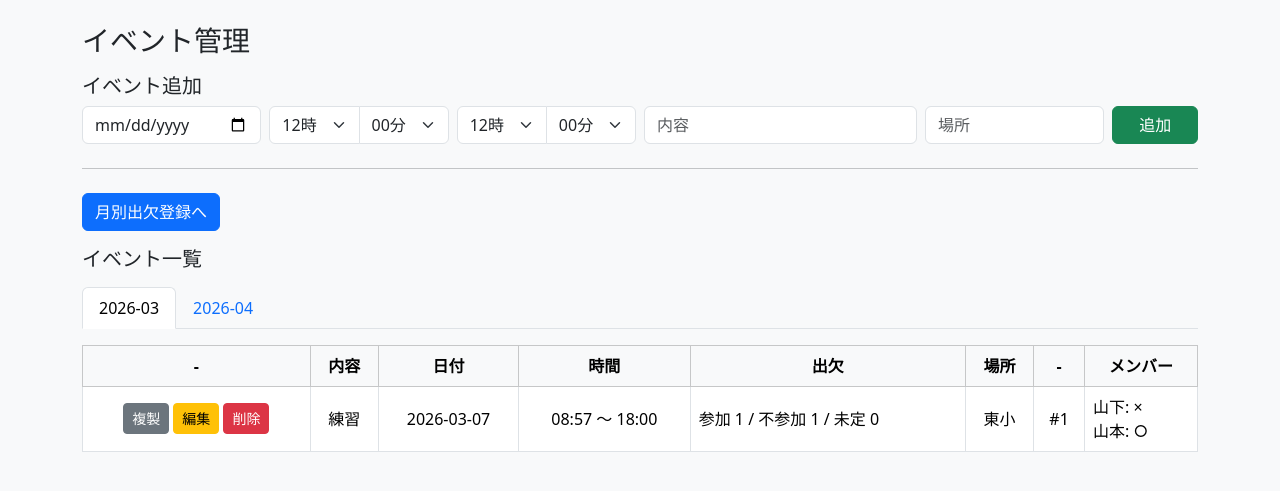
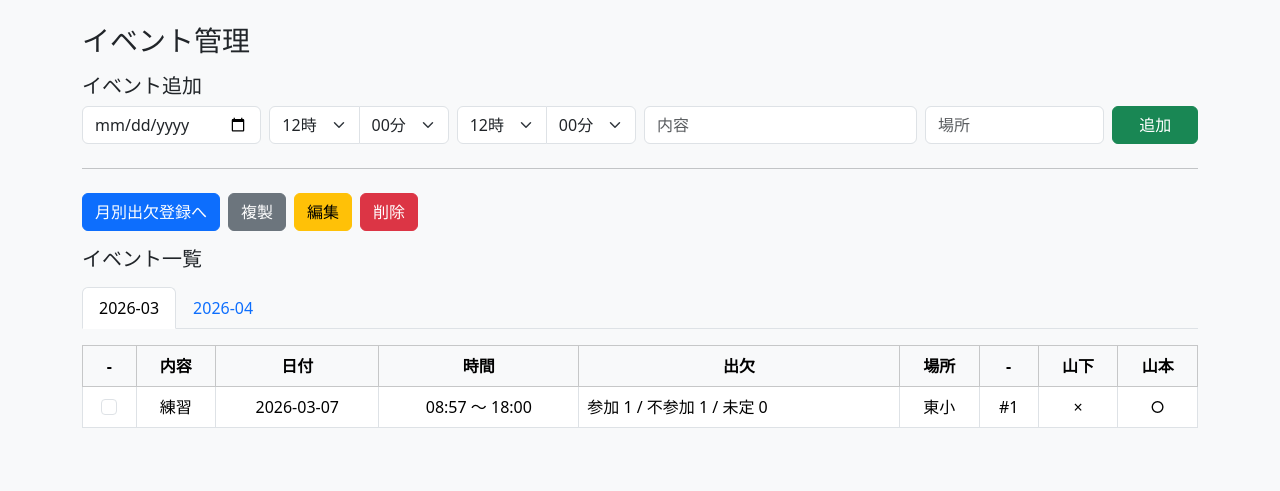
Before and after one commit to ryosuke0612/mossan-store, a Flask app: page / in a window 1280 px wide. Shown: the top 491 px of the page. Run offline with Flask 3, Linux system fonts and the light colour scheme; data comes from the database, SQL or seed files in the repository.

Commit message:
codex update_1

```diff
--- a/app.py
+++ b/app.py
@@ -179,6 +179,45 @@ def duplicate_match(id):
     conn.close()
     return redirect("/")
 
+
+@app.route("/matches/action", methods=["POST"])
+def bulk_match_action():
+    action = request.form.get("action", "")
+    selected_ids_raw = request.form.getlist("selected_ids")
+
+    if not selected_ids_raw:
+        return redirect("/")
+
+    try:
+        selected_ids = [int(match_id) for match_id in selected_ids_raw]
+    except ValueError:
+        return redirect("/")
+
+    if action == "edit":
+        return redirect(f"/edit/{selected_ids[0]}")
+
+    conn = sqlite3.connect("schedule.db")
+    c = conn.cursor()
+
+    if action == "duplicate":
+        c.executemany("""
+        INSERT INTO matches (date, start_time, end_time, opponent, place)
+        SELECT date, start_time, end_time, opponent, place
+        FROM matches
+        WHERE id=?
+        """, [(match_id,) for match_id in selected_ids])
+    elif action == "delete":
+        placeholders = ",".join("?" for _ in selected_ids)
+        c.execute(f"DELETE FROM attendance WHERE match_id IN ({placeholders})", selected_ids)
+        c.execute(f"DELETE FROM matches WHERE id IN ({placeholders})", selected_ids)
+    else:
+        conn.close()
+        return redirect("/")
+
+    conn.commit()
+    conn.close()
+    return redirect("/")
+
 @app.route("/edit/<int:id>", methods=["GET", "POST"])
 def edit_match(id):
 
--- a/templates/index.html
+++ b/templates/index.html
@@ -26,7 +26,6 @@
 <h5>イベント追加</h5>
 <form method="POST" action="/add">
 <div class="row g-2">
-
 <div class="col-md-2">
 <input type="date" name="date" class="form-control" required>
 </div>
@@ -72,22 +71,25 @@
 <div class="col-md-1">
 <button class="btn btn-success w-100">追加</button>
 </div>
-
 </div>
 </form>
 
 <hr class="my-4">
 
-<a href="/attendance/month" class="btn btn-primary mb-3">月別出欠登録へ</a>
+<form method="POST" action="/matches/action">
+<div class="d-flex flex-wrap gap-2 mb-3">
+<a id="attendance-month-link" href="/attendance/month" class="btn btn-primary">月別出欠登録へ</a>
+<button type="submit" name="action" value="duplicate" class="btn btn-secondary">複製</button>
+<button type="submit" name="action" value="edit" class="btn btn-warning">編集</button>
+<button type="submit" name="action" value="delete" class="btn btn-danger" onclick="return confirm('選択したイベントを削除しますか？');">削除</button>
+</div>
 
 <h5 class="mb-3">イベント一覧</h5>
 
 <ul class="nav nav-tabs mb-3">
 {% for month in months %}
 <li class="nav-item">
-<button class="nav-link {% if loop.first %}active{% endif %}"
-        data-bs-toggle="tab"
-        data-bs-target="#tab{{ loop.index }}">
+<button class="nav-link {% if loop.first %}active{% endif %}" data-bs-toggle="tab" data-bs-target="#tab{{ loop.index }}" type="button" data-month="{{ month }}">
 {{ month }}
 </button>
 </li>
@@ -95,13 +97,10 @@
 </ul>
 
 <div class="tab-content">
-
 {% for month in months %}
-<div class="tab-pane fade {% if loop.first %}show active{% endif %}"
-     id="tab{{ loop.index }}">
-
+<div class="tab-pane fade {% if loop.first %}show active{% endif %}" id="tab{{ loop.index }}">
 {% if month_data.get(month) and month_data[month]|length > 0 %}
-
+<div class="table-responsive">
 <table class="table table-bordered text-center align-middle">
 <thead class="table-light">
 <tr>
@@ -112,21 +111,16 @@
 <th>出欠</th>
 <th>場所</th>
 <th>-</th>
-<th>メンバー</th>
+{% for member in members %}
+<th>{{ member }}</th>
+{% endfor %}
 </tr>
 </thead>
-
 <tbody>
 {% for e in month_data.get(month, []) %}
 <tr>
-<td class="text-nowrap">
-<a href="/duplicate/{{ e['id'] }}" class="btn btn-sm btn-secondary">複製</a>
-<a href="/edit/{{ e['id'] }}" class="btn btn-sm btn-warning">編集</a>
-<a href="/delete/{{ e['id'] }}"
-   class="btn btn-sm btn-danger"
-   onclick="return confirm('削除しますか？');">
-削除
-</a>
+<td>
+<input class="form-check-input" type="checkbox" name="selected_ids" value="{{ e['id'] }}">
 </td>
 <td>{{ e["opponent"] }}</td>
 <td>{{ e["date"] }}</td>
@@ -147,11 +141,9 @@
 </td>
 <td>{{ e["place"] }}</td>
 <td>#{{ e["id"] }}</td>
-<td class="text-start">
 {% for member in members %}
 {% set status = attendance_dict.get((e["id"], member), "") %}
-<div>
-{{ member }}:
+<td>
 {% if status == "参加" %}
 ○
 {% elif status == "不参加" %}
@@ -161,27 +153,43 @@
 {% else %}
 -
 {% endif %}
-</div>
+</td>
 {% endfor %}
-</td>
 </tr>
 {% endfor %}
 </tbody>
 </table>
-
+</div>
 {% else %}
-<div class="alert alert-secondary">
-この月のイベントはありません。
-</div>
+<div class="alert alert-secondary">この月のイベントはありません。</div>
 {% endif %}
-
 </div>
 {% endfor %}
-
 </div>
+</form>
 
 </div>
 
 <script src="https://cdn.jsdelivr.net/npm/bootstrap@5.3.2/dist/js/bootstrap.bundle.min.js"></script>
+<script>
+(() => {
+  const monthLink = document.getElementById("attendance-month-link");
+  if (!monthLink) return;
+
+  const updateMonthLink = () => {
+    const activeTab = document.querySelector(".nav-tabs .nav-link.active");
+    if (!activeTab) return;
+    const month = activeTab.dataset.month;
+    if (!month) return;
+    monthLink.href = `/attendance/month?month=${encodeURIComponent(month)}`;
+  };
+
+  document.querySelectorAll(".nav-tabs .nav-link").forEach((tab) => {
+    tab.addEventListener("shown.bs.tab", updateMonthLink);
+  });
+
+  updateMonthLink();
+})();
+</script>
 </body>
 </html>
```
